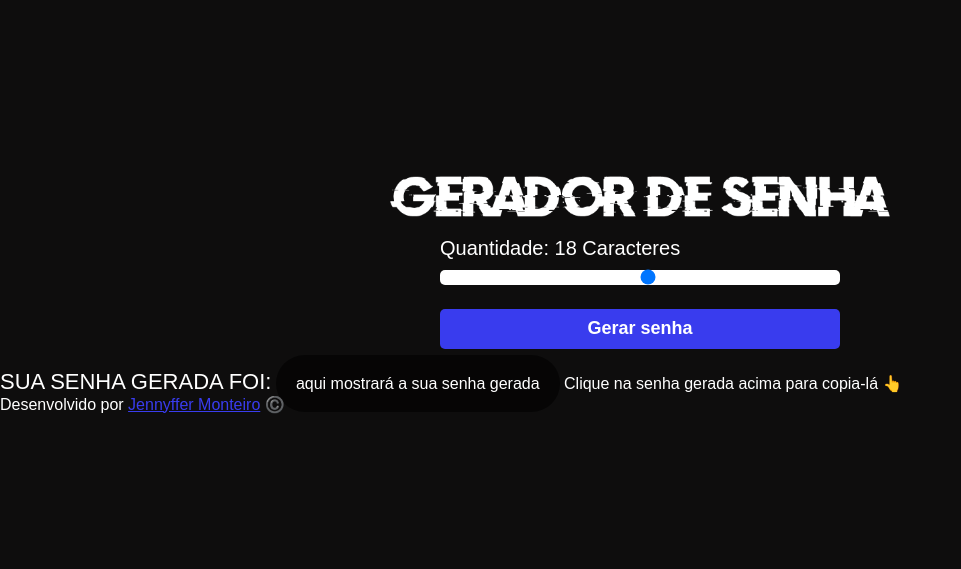
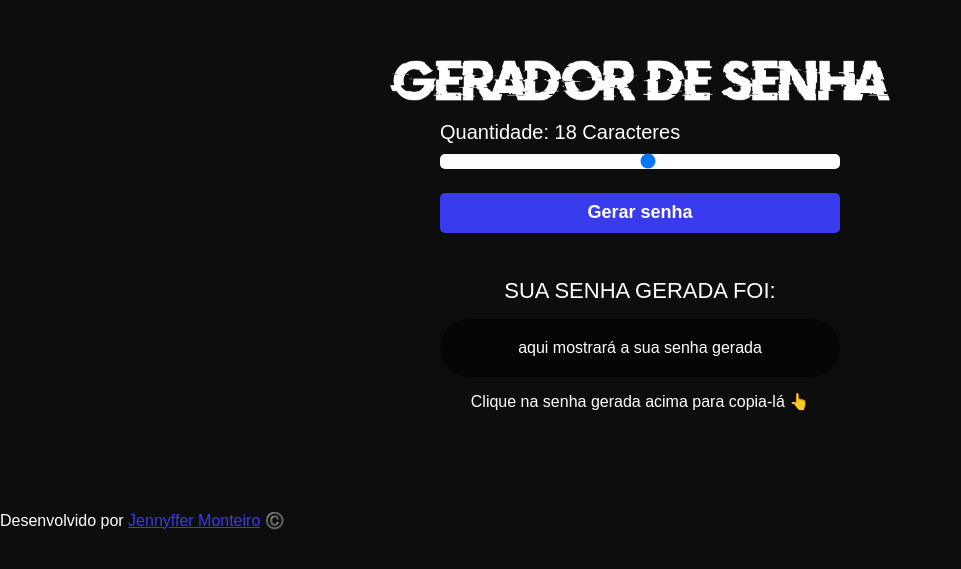
Before and after one commit to jennyffermonteiro/gerador-senha, a plain HTML site: page index.html in a window 1280 px wide. Shown: the part 105-674 px from the top of the page, without its empty margins (0-961 px from the left). Drawn offline with Linux system fonts and the light colour scheme.

Commit message:
centralizando container-senha

```diff
--- a/index.html
+++ b/index.html
@@ -21,7 +21,7 @@
         <button id="button" class="button-cta" onclick="generatePassword()" >Gerar senha</button>
     </main>
 
-    <div id="container-senha" onclick="copyPassword()">
+    <div class="container-senha" onclick="copyPassword()">
         <span id="titulo">SUA SENHA GERADA FOI:</span>
         <span id="senha" class="senha">aqui mostrará a sua senha gerada</span>
         <span class="tooltip">Clique na senha gerada acima para copia-lá 👆</span>
--- a/style.css
+++ b/style.css
@@ -56,9 +56,10 @@ body{
 .container-senha{
     display: flex;
     align-items: center;
+    justify-content: center;
     flex-direction: column;
     max-width: 400px;
-    justify-content: center;
+
 }
 
 #titulo{
```
